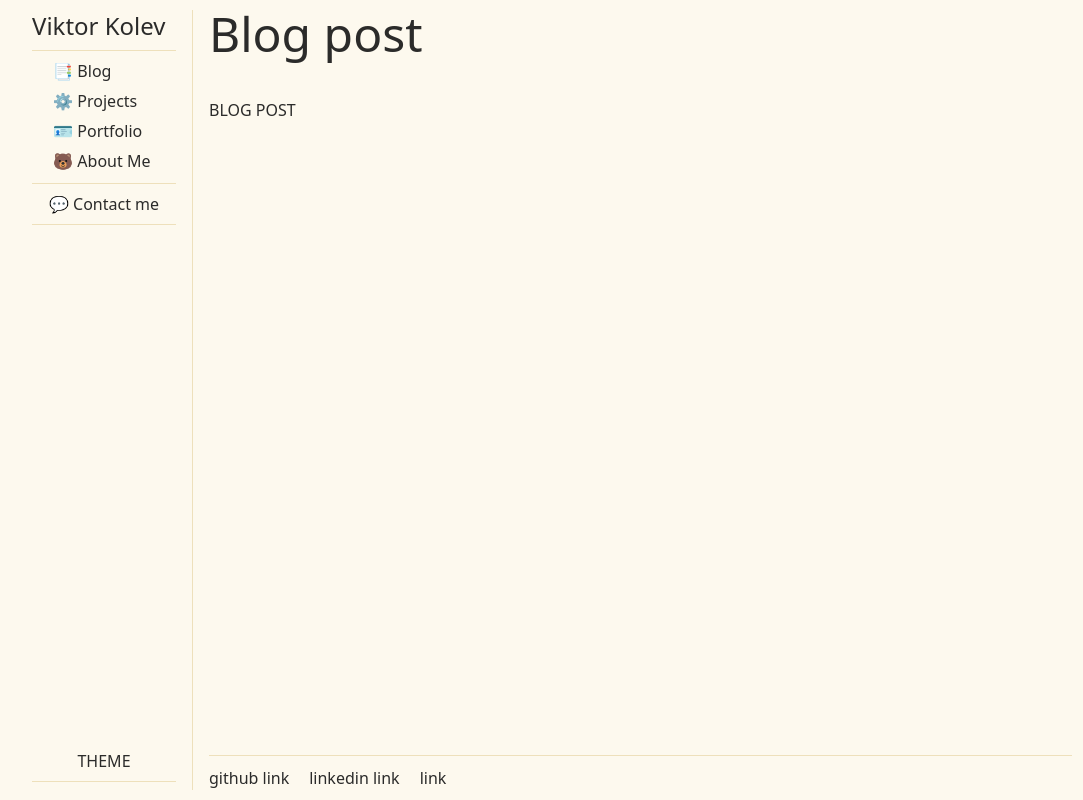
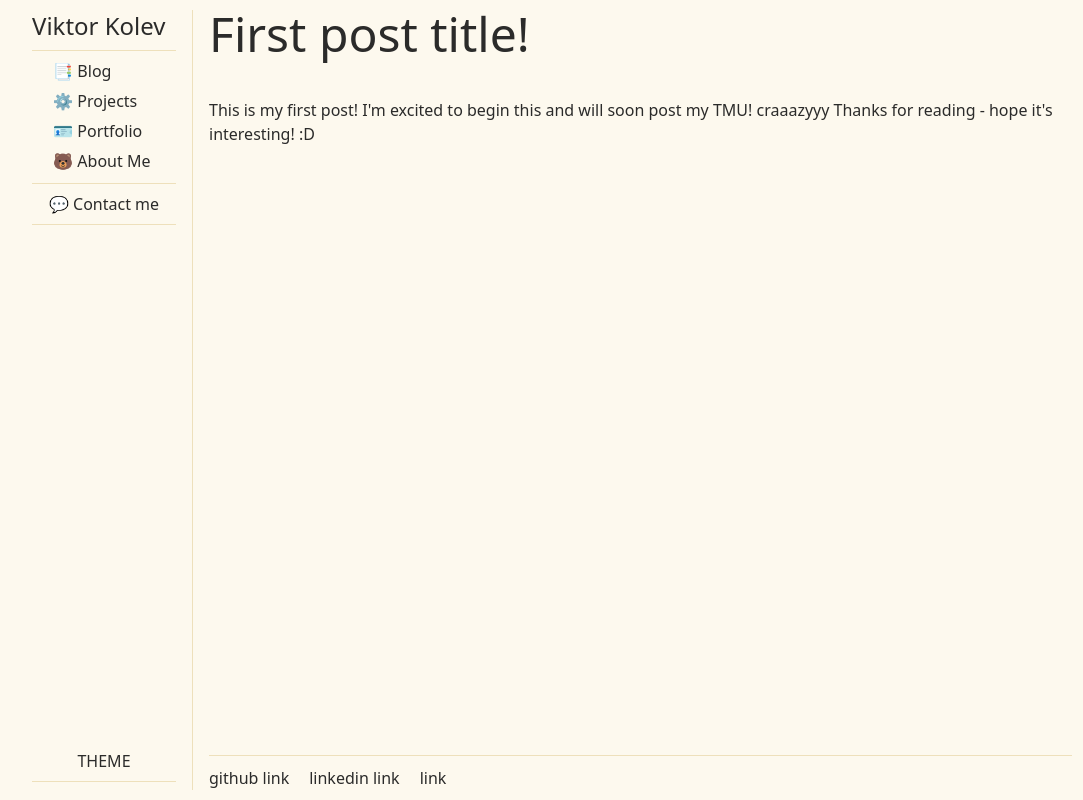
Before and after one commit to smithy773/ViktorKolevDev-frontend, a React (Vite) app: page /blog/1 in a window 1280 px wide. Shown: the whole page, without its empty margins (72-1155 px from the left). Built offline with nearby package versions, Linux system fonts and the light colour scheme.

Commit message:
Update BlogPost logic to simulate real posts

```diff
--- a/package.json
+++ b/package.json
@@ -16,6 +16,7 @@
     "react": "^19.2.0",
     "react-dom": "^19.2.0",
     "react-router": "^7.12.0",
+    "remarkable": "^2.0.1",
     "tailwindcss": "^4.1.18"
   },
   "devDependencies": {
--- a/src/App.tsx
+++ b/src/App.tsx
@@ -23,7 +23,7 @@ function App() {
             <Route index element={<Home />} />
             <Route path="/projects" element={<Projects />} />
             <Route path="/blog" element={<Blog />} />
-            <Route path="/blog/*" element={<BlogPost />} />
+            <Route path="/blog/:id" element={<BlogPost />} />
             <Route path="/about" element={<About />} />
             <Route path="/portfolio" element={<Portfolio />} />
             <Route path="/contact" element={<ContactMe />} />
--- a/src/components/Pages/About/About.tsx
+++ b/src/components/Pages/About/About.tsx
@@ -3,21 +3,49 @@ import PageCont from "../../Helpers/PageCont/PageCont";
 function About() {
   return (
     <PageCont title="About me" description="none">
-      <div>
+      <section>
         {/* MAKE AGE DYNAMIC */}
-        <p>
-          I'm Viktor Kolev - a 22 year old guy from Bulgaria. I've been studying
-          Frontend Development since 2023 and in late 2025 I decided to learn
-          some Java to expand my knowledge and skills. This is my own website!
-          Pretty much everything is built from the ground up by me and I'm quite
-          proud of that. As for me, I'm a metalhead that loves playing
-          videogames with friends, drawing / painting, playing guitar or bass,
-          reading different kinds of books, backpacking and bushcrafting and
-          many other silly endeavours.
-        </p>
-
-        {/* Music desc + fav albums */}
-      </div>
+        <div className="flex items-center">
+          <p>
+            I'm Viktor Kolev - a 22 year old guy from Bulgaria. I've been
+            studying Frontend Development since 2023 and in late 2025 I decided
+            to learn some Java to expand my knowledge and skills. This is my own
+            website! Pretty much everything is built from the ground up by me
+            and I'm quite proud of that. As for me, I'm a metalhead that loves
+            playing videogames with friends, drawing / painting, playing guitar
+            or bass, reading different kinds of books, backpacking and
+            bushcrafting and many other silly endeavours.
+          </p>
+          <img src="" alt="ME!!!" title="A pic of moi" />
+        </div>
+        <div>
+          {/* Music desc + fav albums */}
+          <p>
+            I believe people should be really passionate about many things in
+            life. One of my favorite things in existance is music. From the most
+            pretentious indie rock to the noisiest, sludgiest metal to whatever
+            The Prodigy are - I love it all!
+          </p>
+          <div className="flex">
+            <ul>
+              Top 5 albums:
+              <li>Smashing Pumpkins - Mellon Collie</li>
+              <li>Hammerhead - Into the Vortex</li>
+              <li>Portishead - Dummy</li>
+              <li>Dave Grohl - Pocketwatch</li>
+              <li>Machine Girl - WLFGRL</li>
+            </ul>
+            <ul>
+              Top 5 artists:
+              <li>Dave Grohl</li>
+              <li>Daughter</li>
+              <li>Deftones</li>
+              <li>The Prodigy</li>
+              <li>Electric Wizard</li>
+            </ul>
+          </div>
+        </div>
+      </section>
     </PageCont>
   );
 }
--- a/src/components/Pages/Blog/BlogPost/BlogPost.tsx
+++ b/src/components/Pages/Blog/BlogPost/BlogPost.tsx
@@ -1,12 +1,20 @@
+import { useParams } from "react-router";
+import { blogPosts, type blogPost } from "../../../../const/Blog/Blog";
 import PageCont from "../../../Helpers/PageCont/PageCont";
 
 // HERE THE CODE SHOULD FETCH A POST BY TAKING THE postID from the URL AND LOAD THE BLOG POST
 
 function BlogPost() {
+  let { id } = useParams();
+  const post: blogPost =
+    blogPosts[blogPosts.findIndex((post) => post.id == id)].post;
+
+  console.log(post);
+
   return (
-    <PageCont title="Blog post" description="none">
+    <PageCont title={post.title} description="none">
       <div>
-        <h1>BLOG POST</h1>
+        <p>{post.content}</p>
       </div>
     </PageCont>
   );
--- a/src/const/Blog/Blog.ts
+++ b/src/const/Blog/Blog.ts
@@ -1,3 +1,5 @@
+// The idea here is that I'll only fetch the titles, dates and postIDs of the posts. The content of each blog post won't be fetched as it is not needed for the Blog page. It will be fetched only when a certain blog post is clicked.
+
 export const blogCont: {
   title: string;
   description: string;
@@ -29,3 +31,43 @@ export const blogCont: {
     },
   ],
 };
+
+export type blogPost = {
+  title: string;
+  date: string;
+  content: string;
+};
+
+export const blogPosts: {
+  id: string;
+  post: blogPost;
+}[] = [
+  {
+    id: "1",
+    post: {
+      title: "First post title!",
+      date: "Jan 30, 2026",
+      content:
+        "This is my first post! I'm excited to begin this and will soon post my TMU! craaazyyy \nThanks for reading - hope it's interesting! :D",
+    },
+  },
+  {
+    id: "2",
+    post: {
+      title: "Second post title!",
+      date: "Jan 31, 2026",
+      content:
+        "Second post for testing purposes.\n\n I don't really know what I'm doing, but I believe it will turn out great.\n Yay me! (or whatever)",
+    },
+  },
+  {
+    id: "3",
+    post: {
+      title:
+        "RESIDENT EVIL 5 IS A GREAT GAME AND I DON'T CARE WHAT YOU SAY!!!!",
+      date: "Jan 31, 2026",
+      content:
+        "RESIDENT EVIL 5 IS GREAT!\n RE5 is a great addition to the games - i don't care what anybody says! Ofcourse it's not even a top 5 Resident Evil game (Top 5 RE games (objectively) are:\n1. Resident Evil HD Remake\n2. Resident Evil 2 (Original)\n3. Resident Evil 7\n4. Resident Evil 3 \n5. Resident Evil 4 (Original))\n BUT! don't let that fool you - this is one of the best CO-OP experiences you can have. It's goofy, creepy, has a great soundtrack, the graphics hold up even in today's ridiculous world, there are a lot of unlockables which make the game replayable. The Mercenaries - oh.my.GOD! How many hours I've sunk into the Games for Windows Live version of RE5 just because of The Mercenaries... I've practically speedran the game before I even knew what speedrunning is! My best time was under 4h (something like 3h30mins) while my previous runs were around 5h. Sadly, I never got near the world record, which is a whopping 1h41m44s on Veteran... Crazy...",
+    },
+  },
+];
```
Also changed, not shown: 1 other file (tests, documents, lock files or other folders).
